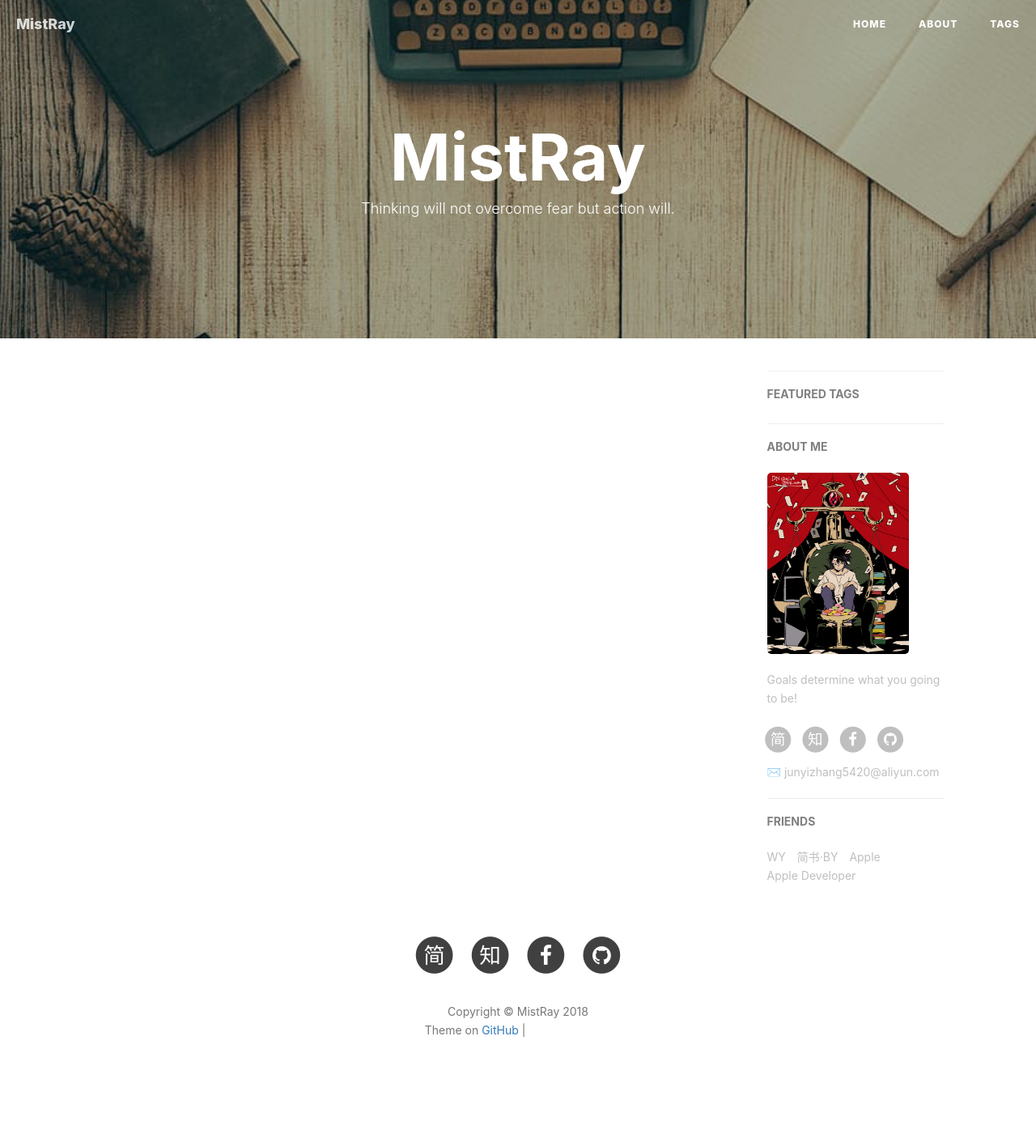
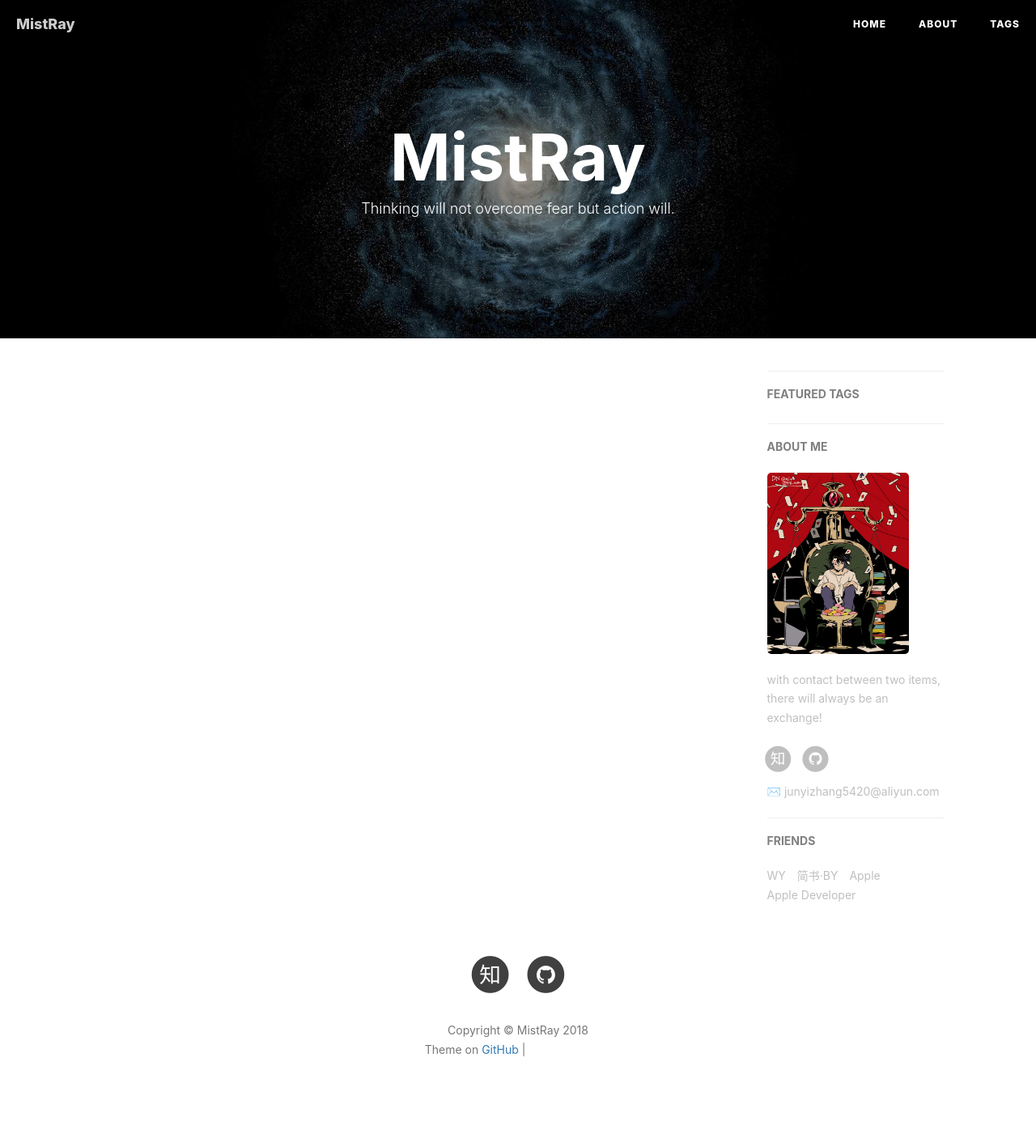
Before and after one commit to MistRay/mistray.github.io, a Jekyll site: the page built from index.html, in a window 1280 px wide. Shown: the whole page at 81% size. Built offline with Jekyll 4.4.1, drawn with Linux system fonts in a browser that asks for light colours; nearby versions of some CDN libraries; the list of posts is cut into pages by our own code; comment, search, counter and statistics services are not loaded; before the commit the page ends 1377 px from its top, so only the background shows below that; some of the changed lines change nothing that is shown; grey boxes are pictures that could not be loaded.

Commit message:
修改配置文件,包含首页banner图,座右铭等.

```diff
--- a/_config.yml
+++ b/_config.yml
@@ -1,17 +1,17 @@
 # Site settings
 title: MistRay
 SEOTitle: MistRay | BY Blog
-header-img: img/post-bg-desk.jpg
+header-img: img/post-bg-universe.jpg
 email: junyizhang5420@aliyun.com
 description: "Every failure is leading towards success."
-keyword: "BY, BY Blog, MistRay, iOS, Apple, iPhone"
+keyword: "BY, BY Blog, MistRay, Java, Spring Cloud,MySQL"
 url: "http://qiubaiying.github.io"          # your host, for absolute URL
 baseurl: ""      # for example, '/blog' if your blog hosted on 'host/blog'
 github_repo: "https://github.com/mistray" # you code repository
 
 # Sidebar settings
 sidebar: true                           # whether or not using Sidebar.
-sidebar-about-description: "Goals determine what you going to be!"
+sidebar-about-description: "with contact between two items, there will always be an exchange!"
 sidebar-avatar: /img/Gentle.jpg      # use absolute URL, seeing it's used in both `/` and `/about/`
 
 
@@ -19,10 +19,10 @@ sidebar-avatar: /img/Gentle.jpg      # use absolute URL, seeing it's used in bot
 # SNS settings
 RSS: false
 # weibo_username:     qiubaiying
-zhihu_username:     qiubaiying
-github_username:    qiubaiying
-facebook_username:  baiying.qiu.7
-jianshu_username:   e71990ada2fd
+zhihu_username:     ruby-26-94
+github_username:    mistray
+facebook_username:  null
+jianshu_username:   null
 #twitter_username:   qiubaiying
 
 
```
